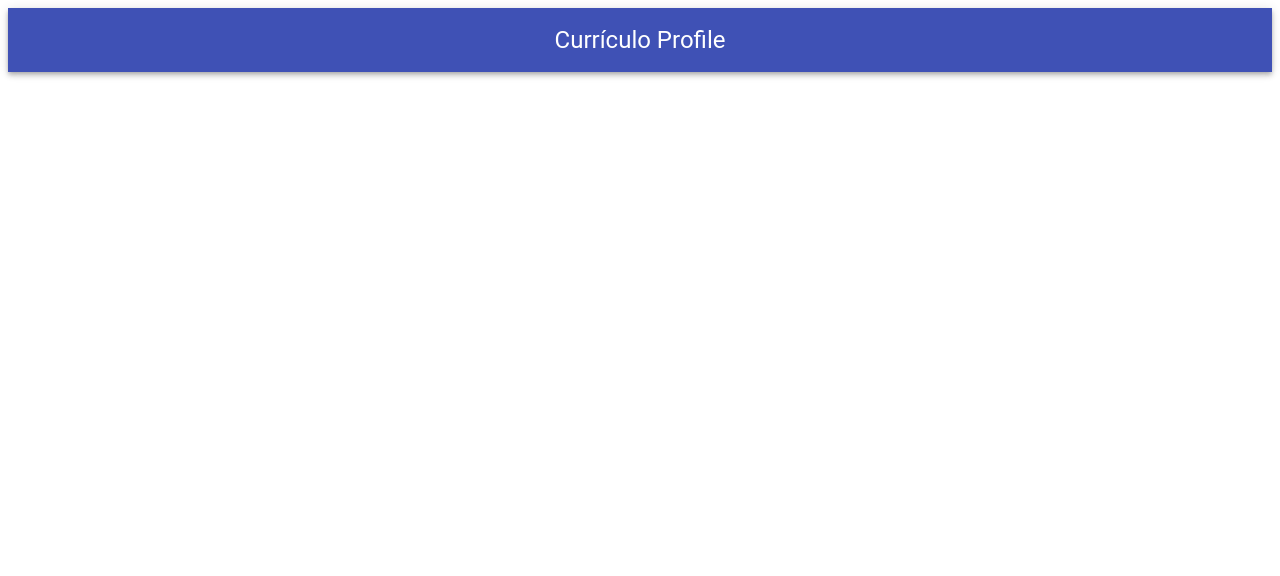
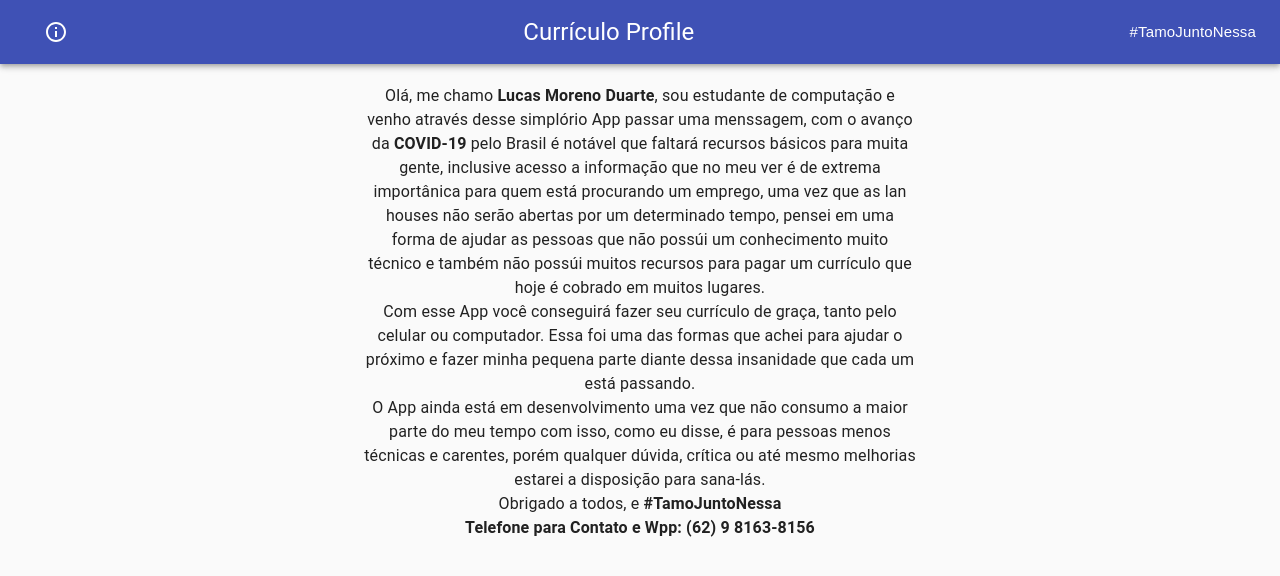
Before and after one commit to LucasZod/curriculo-profile, a React (Create React App) app: page /informacoes in a window 1280 px wide. Shown: the top 576 px of the page. Built offline with nearby package versions, Linux system fonts and the light colour scheme.

Commit message:
curriculo-profile 1.0

```diff
--- a/package.json
+++ b/package.json
@@ -5,6 +5,7 @@
   "author": "Lucas Moreno",
   "dependencies": {
     "@material-ui/core": "^4.9.13",
+    "@material-ui/icons": "^4.9.1",
     "@material-ui/lab": "^4.0.0-alpha.53",
     "@testing-library/jest-dom": "^4.2.4",
     "@testing-library/react": "^9.5.0",
--- a/src/AppBar.js
+++ b/src/AppBar.js
@@ -4,6 +4,14 @@ import AppBar from '@material-ui/core/AppBar';
 import Toolbar from '@material-ui/core/Toolbar';
 import Typography from '@material-ui/core/Typography';
 import {Link} from "react-router-dom";
+import {Button} from "@material-ui/core";
+import Drawer from "@material-ui/core/Drawer";
+import List from '@material-ui/core/List';
+import ListItem from '@material-ui/core/ListItem';
+import ListItemText from '@material-ui/core/ListItemText';
+import clsx from 'clsx';
+import InfoOutlinedIcon from '@material-ui/icons/InfoOutlined';
+import ContactsOutlinedIcon from '@material-ui/icons/ContactsOutlined';
 
 const useStyles = makeStyles((theme) => ({
     root: {
@@ -20,22 +28,97 @@ const useStyles = makeStyles((theme) => ({
         textDecoration: "none",
         color: "white",
     },
+    list: {
+        width: 250,
+    },
+    fullList: {
+        width: 'auto',
+    },
+    linktwo: {
+        textDecoration: 'none',
+        color: 'black',
+        marginLeft: 13,
+    },
+    tamojunto: {
+        color: "white",
+        fontSize: 15,
+        fontFamily: "sans-serif",
+
+    },
+    curriculo: {
+        textDecoration: "none",
+        color: "white",
+    }
 
 }));
 
 export default function Header() {
+
+    const [state, setState] = React.useState({
+        top: false,
+        left: false,
+        bottom: false,
+        right: false,
+    });
+
+    const toggleDrawer = (anchor, open) => (event) => {
+        if (event.type === 'keydown' && (event.key === 'Tab' || event.key === 'Shift')) {
+            return;
+        }
+
+        setState({ ...state, [anchor]: open });
+    };
+
+    const list = (anchor) => (
+        <div
+            className={clsx(classes.list, {
+                [classes.fullList]: anchor === 'top' || anchor === 'bottom',
+            })}
+            role="presentation"
+            onClick={toggleDrawer(anchor, false)}
+            onKeyDown={toggleDrawer(anchor, false)}
+        >
+            <List>
+                    <ListItem button key='Informações'>
+                        <ContactsOutlinedIcon fontSize='small'/>
+                        <Link className={classes.linktwo} to='/informacoes'>
+                        <ListItemText primary='Informações' />
+                        </Link>
+                    </ListItem>
+            </List>
+        </div>
+
+    );
+    const Inf = () =>(
+        ['left'].map((anchor) => (
+                <React.Fragment key={anchor}>
+                    <Button className={classes.link} onClick={toggleDrawer(anchor, true)}>{<InfoOutlinedIcon/>}</Button>
+                    <Drawer anchor={anchor} open={state[anchor]} onClose={toggleDrawer(anchor, false)}>
+                        {list(anchor)}
+                    </Drawer>
+                </React.Fragment>
+            ))
+    );
+
     const classes = useStyles();
     return (
         <div className={classes.root}>
             <AppBar position="static">
                 <Toolbar>
+                <Inf/>
                     <Typography variant="h5" className={classes.title}>
-                        <Link className={classes.link} to='/'>
+                        <Link className={classes.curriculo} to='/'>
                         Currículo Profile
                         </Link>
                     </Typography>
+                    <div className={classes.tamojunto}>
+                    #TamoJuntoNessa
+                    </div>
                 </Toolbar>
             </AppBar>
+
         </div>
+
+
     );
 }
--- a/src/GCCF.js
+++ b/src/GCCF.js
@@ -29,7 +29,7 @@ export default function GCCF(Data) {
     doc.setLineWidth(0.2);
     doc.line(3, 63, 208, 63);
 
-    const res = doc.setFontSize(11)
+    const res = doc.setFontSize(10)
         .splitTextToSize(`${resumo}`, 150);
     doc.text(46, 70, res);
 
@@ -39,7 +39,7 @@ export default function GCCF(Data) {
     doc.setLineWidth(0.2);
     doc.line(3, 113, 208, 113);
 
-    const his = doc.setFontSize(11)
+    const his = doc.setFontSize(10)
         .splitTextToSize(`${historico}`, 150);
     doc.text(46, 120, his);
 
@@ -49,7 +49,7 @@ export default function GCCF(Data) {
     doc.setLineWidth(0.2);
     doc.line(3, 191, 208, 191);
 
-    const info = doc.setFontSize(11)
+    const info = doc.setFontSize(10)
         .splitTextToSize(`${inf}`, 150);
     doc.text(46, 198, info);
 
@@ -59,7 +59,7 @@ export default function GCCF(Data) {
     doc.setLineWidth(0.2);
     doc.line(3, 223, 208, 223);
 
-    const compe = doc.setFontSize(11)
+    const compe = doc.setFontSize(10)
         .splitTextToSize(`${comp}`, 150);
     doc.text(46, 230, compe);
 
--- a/src/Home.js
+++ b/src/Home.js
@@ -2,9 +2,13 @@ import React from "react";
 import { Link } from 'react-router-dom';
 import { Button } from '@material-ui/core'
 import {makeStyles} from "@material-ui/core/styles";
+
 export default function Home(){
 
     const useStyles = makeStyles((theme)=>({
+        root: {
+            textAlign: "",
+        },
         button:{
             margin: 10,
         },
@@ -16,7 +20,7 @@ export default function Home(){
     const classes = useStyles();
 
     return(
-        <div>
+        <div className={classes.root}>
             <div className={classes.button}>
             <Link className={classes.link} to='/curriculo1'>
                 <Button color="primary" variant="outlined">Curriculo com Foto</Button>
--- /dev/null
+++ b/src/Informacoes.js
@@ -0,0 +1,44 @@
+import React from "react";
+import CssBaseline from '@material-ui/core/CssBaseline';
+import Typography from '@material-ui/core/Typography';
+import Container from '@material-ui/core/Container';
+
+export default function Info() {
+
+    return(
+        <React.Fragment>
+            <CssBaseline />
+            <Container maxWidth="sm">
+                <Typography>
+                <div>
+                    <div>
+            <span>Olá, me chamo <strong>Lucas Moreno Duarte</strong>, sou estudante de computação e venho através desse simplório App passar uma menssagem, com o avanço da <strong>COVID-19</strong> pelo Brasil é notável que faltará recursos básicos para muita gente, inclusive acesso a informação que no meu ver é de extrema importânica para quem está procurando um emprego, uma vez que as lan houses não serão abertas por um determinado tempo, pensei em uma forma de ajudar as pessoas que não possúi um conhecimento muito técnico e também não possúi muitos recursos para pagar um currículo que hoje é cobrado em muitos lugares.</span></div>
+                    <div>
+                    <span>
+            Com esse App você conseguirá fazer seu currículo de graça, tanto pelo celular ou computador.
+            Essa foi uma das formas que achei para ajudar o próximo e fazer minha pequena parte diante dessa insanidade que cada um está passando.</span></div>
+                    <div>
+                    <span>
+            O App ainda está em desenvolvimento uma vez que não consumo a maior parte do meu tempo com isso, como eu disse, é para pessoas menos técnicas e carentes, porém qualquer dúvida, crítica ou até mesmo melhorias estarei a disposição para sana-lás.</span>
+                    </div>
+
+                    <div>
+            <span>Obrigado a todos, e <strong>#TamoJuntoNessa</strong></span>
+                    </div>
+
+                    <div>
+                <span>
+                   <strong>Telefone para Contato e Wpp: (62) 9 8163-8156</strong>
+                </span>
+                    </div>
+
+                </div>
+                </Typography>
+            </Container>
+        </React.Fragment>
+
+
+
+    );
+
+}
--- a/src/Routes.js
+++ b/src/Routes.js
@@ -4,6 +4,7 @@ import StepOne from "./StepOne";
 import StepTwo from "./StepTwo";
 import StepThree from "./StepThree";
 import Header from "./AppBar";
+import Info from "./Informacoes";
 import { BrowserRouter, Switch, Route } from 'react-router-dom';
 
 export default function Routes(){
@@ -16,6 +17,7 @@ export default function Routes(){
                 <Route path='/curriculo1' component={StepOne}/>
                 <Route path='/curriculo2' component={StepTwo}/>
                 <Route path='/curriculo3' component={StepThree}/>
+                <Route path='/informacoes' component={Info}/>
             </Switch>
         </BrowserRouter>
     );
```
Also changed, not shown: 1 other file (tests, documents, lock files or other folders).
